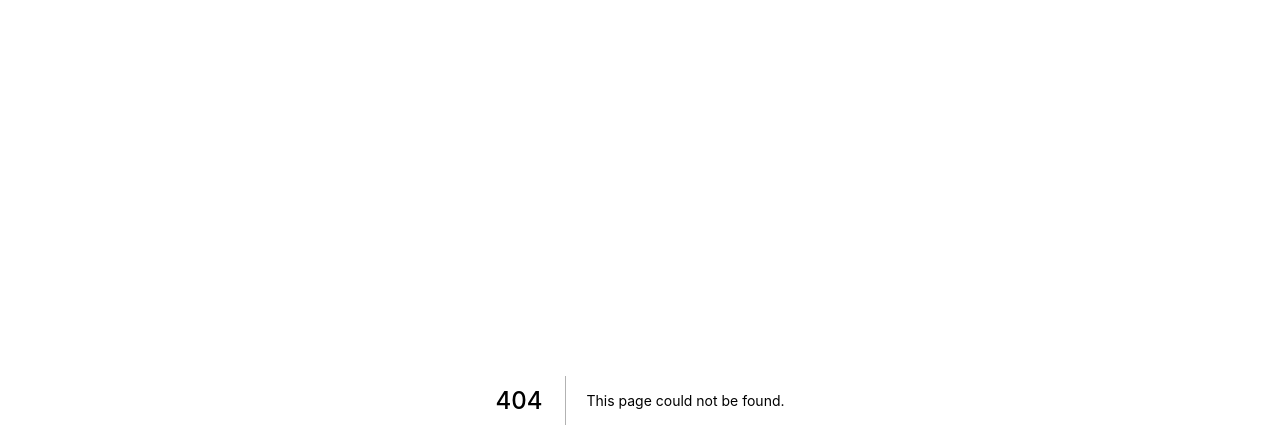
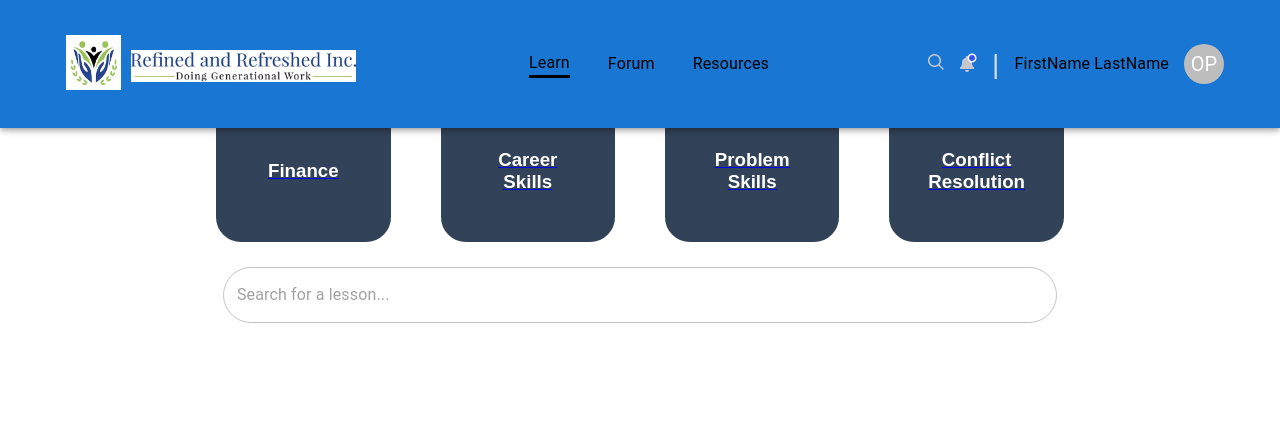
Before and after one commit to gagank02/legacy-builders-portal, a Next.js app in the folder client/: page /learn in a window 1280 px wide. Before the commit this address had no page. Shown: the top 448 px of the page. Built offline with nearby package versions, Linux system fonts and the light colour scheme.

Commit message:
working on learn page

```diff
--- a/client/components/Navbar.js
+++ b/client/components/Navbar.js
@@ -83,6 +83,73 @@ export default function Navbar() {
                             ))}
                         </Box>
 
+                        <ClickAwayListener onClickAway={handleCloseMenu}>
+                            <Box className={classes.menuBox}>
+                                <IconButton
+                                    size="large"
+                                    aria-label="account of current user"
+                                    aria-controls="menu-appbar"
+                                    onClick={handleOpenMenu}
+                                    color="inherit"
+
+                                >
+                                    <MenuIcon />
+                                </IconButton>
+                                <Menu
+                                    id="menu-appbar"
+                                    anchorEl={needsMenu}
+                                    anchorOrigin={{
+                                        vertical: 'bottom',
+                                        horizontal: 'left',
+                                    }}
+                                    keepMounted
+                                    transformOrigin={{
+                                        vertical: 'top',
+                                        horizontal: 'left',
+                                    }}
+                                    open={Boolean(needsMenu)}
+                                    onClose={handleCloseMenu}
+                                    className={classes.menu}
+                                >
+                                    {pagesData.map(({ label, href }) => (
+                                        <MenuItem>
+                                            <Link key={label} href={href} passHref>
+                                                <a rel="noreferrer" style={{
+                                                    textDecoration: 'none',
+                                                    color: '#000'
+                                                }}>
+                                                    <Typography>
+                                                        {label}
+                                                    </Typography>
+                                                </a>
+                                            </Link>
+                                        </MenuItem>
+                                    ))}
+
+                                    <MenuItem>
+                                        <Link key="register" href={"https://docs.google.com/forms/d/e/1FAIpQLScwJ8LUYJEkTLZSNS7uGVm63E-hrQH2Snqocp2zUcWuS8dF2w/viewform"} target="_blank" passHref>
+                                            <a rel="noreferrer" style={{
+                                                textDecoration: 'none',
+                                                color: '#000'
+                                            }}>
+                                                <Typography>Register</Typography>
+                                            </a>
+                                        </Link>
+                                    </MenuItem>
+                                    <MenuItem>
+                                        <Link key="contact_us" href={"mailto:reflectionsprojections@gmail.com"} passHref>
+                                            <a rel="noreferrer" style={{
+                                                textDecoration: 'none',
+                                                color: '#000'
+                                            }}>
+                                                <Typography>Contact Us</Typography>
+                                            </a>
+                                        </Link>
+                                    </MenuItem>
+                                </Menu>
+                            </Box>
+                        </ClickAwayListener>
+
                         <Box className={classes.util}>
                             <Box className={classes.tools}>
                                 <a rel="noreferrer">
--- a/client/components/NavbarStyles.js
+++ b/client/components/NavbarStyles.js
@@ -35,7 +35,7 @@ const useStyles = makeStyles({
     wordsLogo: {
         position: 'static',
         paddingTop: '15px',
-
+        width: '225px',
 
         [`@media (max-width: ${mobile})`]: {
             display: 'none'
@@ -49,8 +49,8 @@ const useStyles = makeStyles({
 
     logo: {
         position: 'static',
-        width: '77px',
-        height: '78px',
+        width: '55px',
+        height: '55px',
         left: '0px',
         top: '0px',
 
@@ -106,7 +106,7 @@ const useStyles = makeStyles({
         textDecoration: 'none',
         borderBottom: "3px solid",
         cursor: 'pointer',
-        color: 'white',
+        color: 'black',
         marginLeft: '38px',
         fontFamily: 'Roboto',
         fontStyle: 'normal',
@@ -117,7 +117,7 @@ const useStyles = makeStyles({
             textDecoration: 'none',
             borderBottom: "3px solid",
             cursor: 'pointer',
-            color: 'white',
+            color: 'black',
             marginLeft: '38px',
             fontFamily: 'Roboto',
             fontStyle: 'normal',
--- /dev/null
+++ b/client/components/SearchBar.js
@@ -0,0 +1,27 @@
+import IconButton from "@mui/material/IconButton";
+import SearchIcon from "@mui/icons-material/Search";
+import TextField from "@mui/material/TextField";
+import { useStyles } from './SearchBarStyles.js';
+
+export default function SearchBar({ setSearchQuery, label }) {
+    const classes = useStyles();
+
+    return (
+        <>
+            <form>
+                <div className={classes.textField}>
+                    <TextField
+                        id="search-bar"
+                        className="text"
+                        onInput={(e) => {
+                            setSearchQuery(e.target.value);
+                        }}
+                        variant="outlined"
+                        placeholder={`Search for a ${label}...`}
+                        fullWidth
+                    />
+                </div>
+            </form>
+        </>
+    )
+}
--- /dev/null
+++ b/client/components/SearchBarStyles.js
@@ -0,0 +1,17 @@
+import { makeStyles } from '@mui/styles';
+
+const tablet = '850px';
+const mobile = '420px';
+
+const useStyles = makeStyles({
+    textField: {
+        fontFamily: 'Poppins',
+        position: 'relative',
+        margin: "0 17%",
+        [`& fieldset`]: {
+          borderRadius: 50,
+        },
+    }
+}, { index: 1 });
+
+export { useStyles };
--- /dev/null
+++ b/client/components/learn.css
@@ -0,0 +1,51 @@
+.container {
+    width: 100%;
+    height: 100%;
+    position: relative;
+    display: flex;
+    justify-content: center;
+    flex-direction: column;
+    gap: 25px;
+}
+
+h2 {
+    text-align: center;
+    color: black;
+}
+
+h3 {
+    display: flex;
+    width: 50%;
+    height: 135px;
+    /* margin: auto; */
+    align-items: center;
+    justify-content: center;
+    color: white;
+}
+
+.category-card {
+    position: relative;
+    width: 168.46px;
+    height: 135px;
+    justify-content: center;
+    align-items: center;
+    background: #324258;
+    border: 3px solid #324258;
+    border-radius: 25px;
+    text-align: center;
+    display: flex;
+    /* margin: 0 10px 50px 50px; */
+    cursor: pointer;
+}
+
+.categories {
+    order: 1;
+    display: flex;
+    flex-direction: row;
+    justify-content: center;
+    gap: 50px;
+}
+
+.searchbar {
+    order: 2;
+}
--- a/client/pages/_app.js
+++ b/client/pages/_app.js
@@ -2,6 +2,7 @@
 import '../components/Sidebar.css'
 import '../components/index.css'
 import '../components/profile.css'
+import '../components/learn.css'
 
 function MyApp({ Component, pageProps }) {
     return <Component {...pageProps} />
--- /dev/null
+++ b/client/pages/learn.js
@@ -0,0 +1,99 @@
+import React, { useState } from "react"
+import Navbar from "../components/Navbar"
+import SearchBar from "../components/SearchBar"
+
+const data = [
+    {
+        title: "Empathy",
+        category: "Conflict Resolution"
+    },
+    {
+        title: "Taxes",
+        category: "Finance"
+    },
+    {
+        title: "Communication",
+        category: "Conflict Resolution"
+    },
+    {
+        title: "Learning Curves",
+        category: "Career Skills"
+    }
+];
+
+const filterData = (query, data) => {
+    if (!query) {
+        return data;
+    } else {
+        return data.filter((d) => d.toLowerCase().includes(query));
+    }
+};
+
+const CategoryCard = ({ label }) => {
+    return (
+        <>
+            <a target='_blank' href='/learn'>
+                <div className="category-card">
+                    <h3>{label}</h3>
+                </div>
+            </a>
+        </>
+    )
+}
+
+const LessonCard = ({title, category}) => {
+    return (
+        <>
+        </>
+    )
+}
+
+export default function Learn() {
+    const [searchQuery, setSearchQuery] = useState("");
+    const dataFiltered = filterData(searchQuery, data);
+
+    return (
+        <>
+            <Navbar />
+            <div className="container">
+                <h2>Browse Categories</h2>
+                <div className="categories">
+                    <CategoryCard label='Finance' />
+                    <CategoryCard label='Career Skills' />
+                    <CategoryCard label='Problem Skills' />
+                    <CategoryCard label='Conflict Resolution' />
+                </div>
+                <div className="searchbar">
+                    <SearchBar setSearchQuery={setSearchQuery} label="lesson" />
+                </div>
+
+
+
+
+
+
+            </div>
+        </>
+    )
+}
+
+{/* <div style={{ padding: 3 }}>
+                {dataFiltered.map((d) => (
+                    <div
+                        className="text"
+                        style={{
+                            padding: 5,
+                            justifyContent: "normal",
+                            fontSize: 20,
+                            color: "blue",
+                            margin: 1,
+                            width: "250px",
+                            BorderColor: "green",
+                            borderWidth: "10px"
+                        }}
+                        key={d.id}
+                    >
+                        {d}
+                    </div>
+                ))}
+            </div> */}
```
Also changed, not shown: client/public/assets/lesson_temp.jpg (added).
